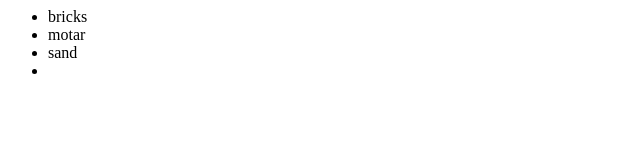
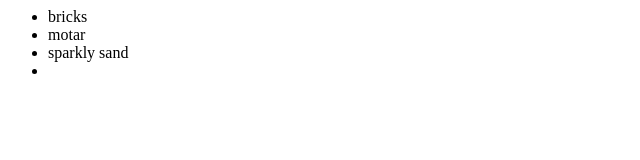
Before and after one commit to junjunt/newGitTest, a plain HTML site: page index.html in a window 1280 px wide. Shown: the full height of the page, 0-640 px from the left. Drawn offline with Linux system fonts and the light colour scheme.

Commit message:
sparkly sand line 6

```diff
--- a/index.html
+++ b/index.html
@@ -3,7 +3,7 @@
     <ul>
       <li>bricks</li>
       <li>motar</li>
-      <li>sand</li>
+      <li>sparkly sand</li>
       <li></li>
     </ul>
   </body>
```
